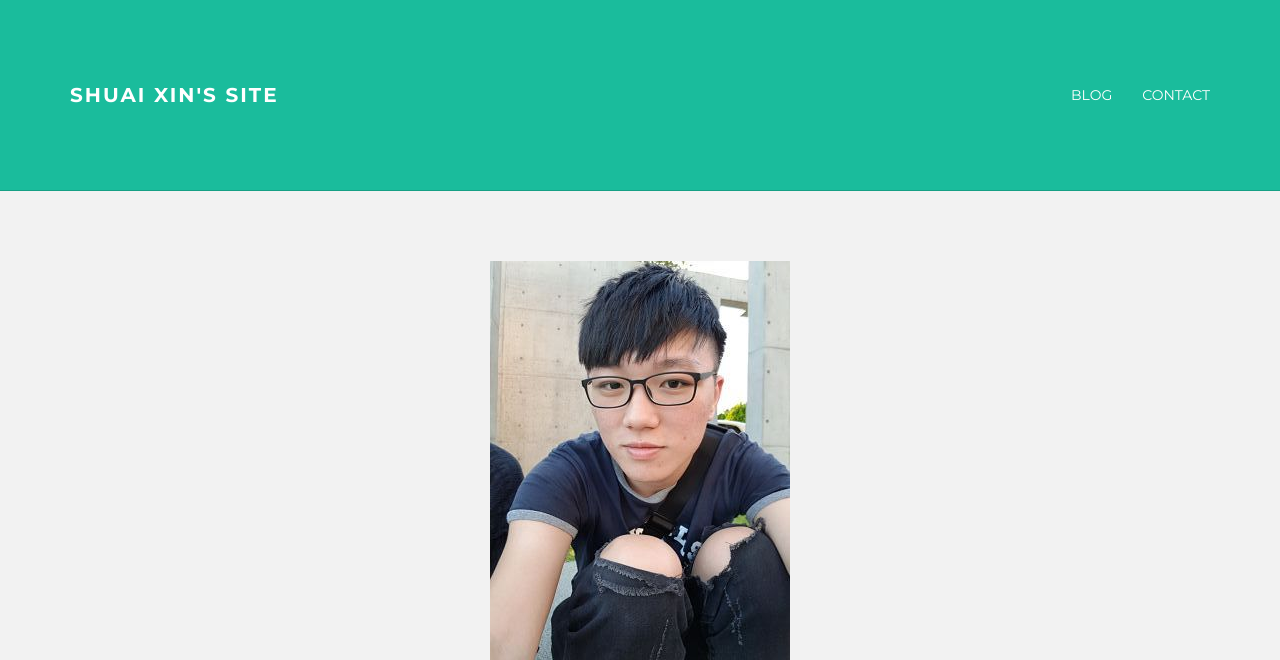
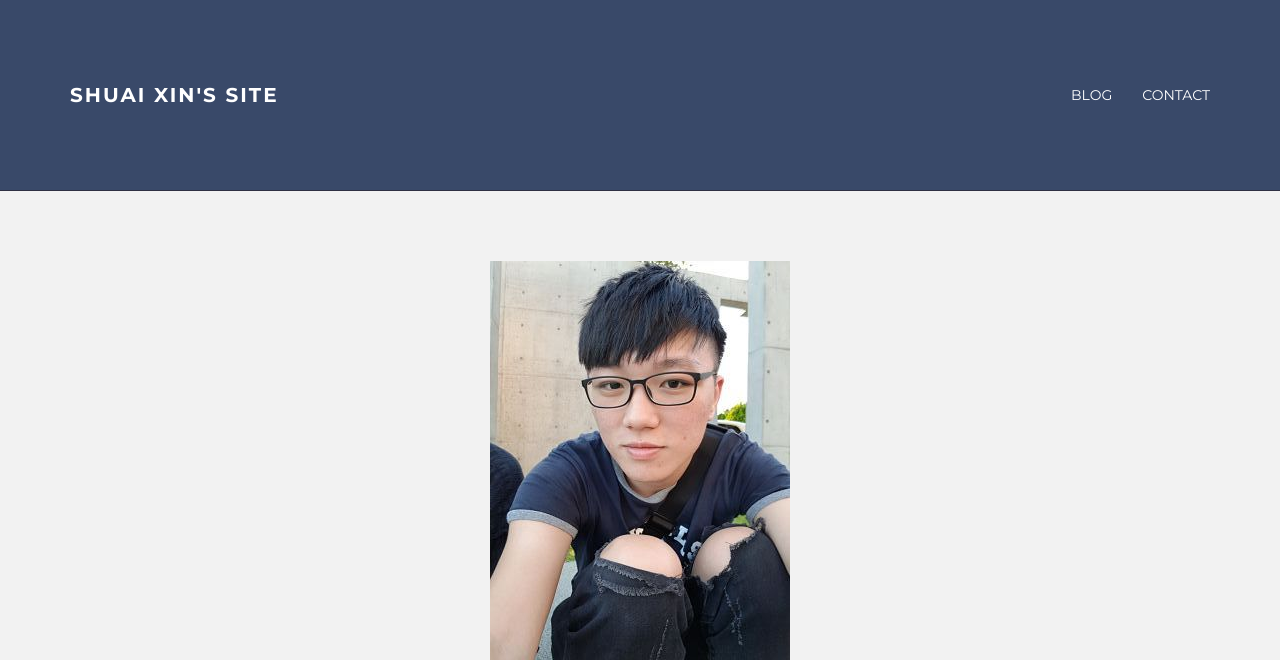
Before and after one commit to Shuai-Xin/djan, a Django app: page / in a window 1280 px wide. Shown: the top 660 px of the page. Run offline with Django 3.2, Linux system fonts and the light colour scheme; some libraries are stand-ins or nearby versions.

Commit message:
new color

```diff
--- a/static/css/main.css
+++ b/static/css/main.css
@@ -95,8 +95,8 @@ a:after {
 }
 
 .navbar-inverse {
-	background-color: #1abc9c;
-	border-color: #16a085;
+	background-color: #394969;
+	border-color: #2f3043;
 }
 
 .navbar-inverse .navbar-nav > li > a {
```
